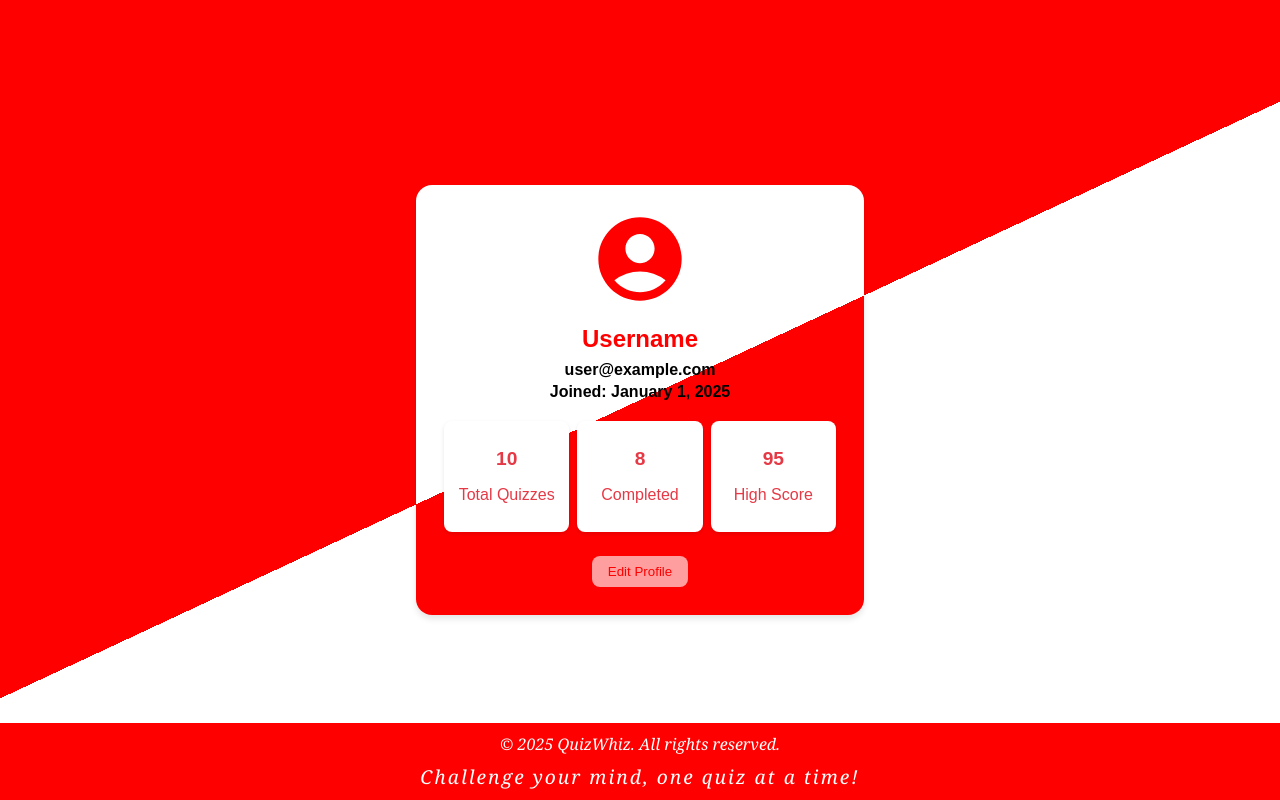
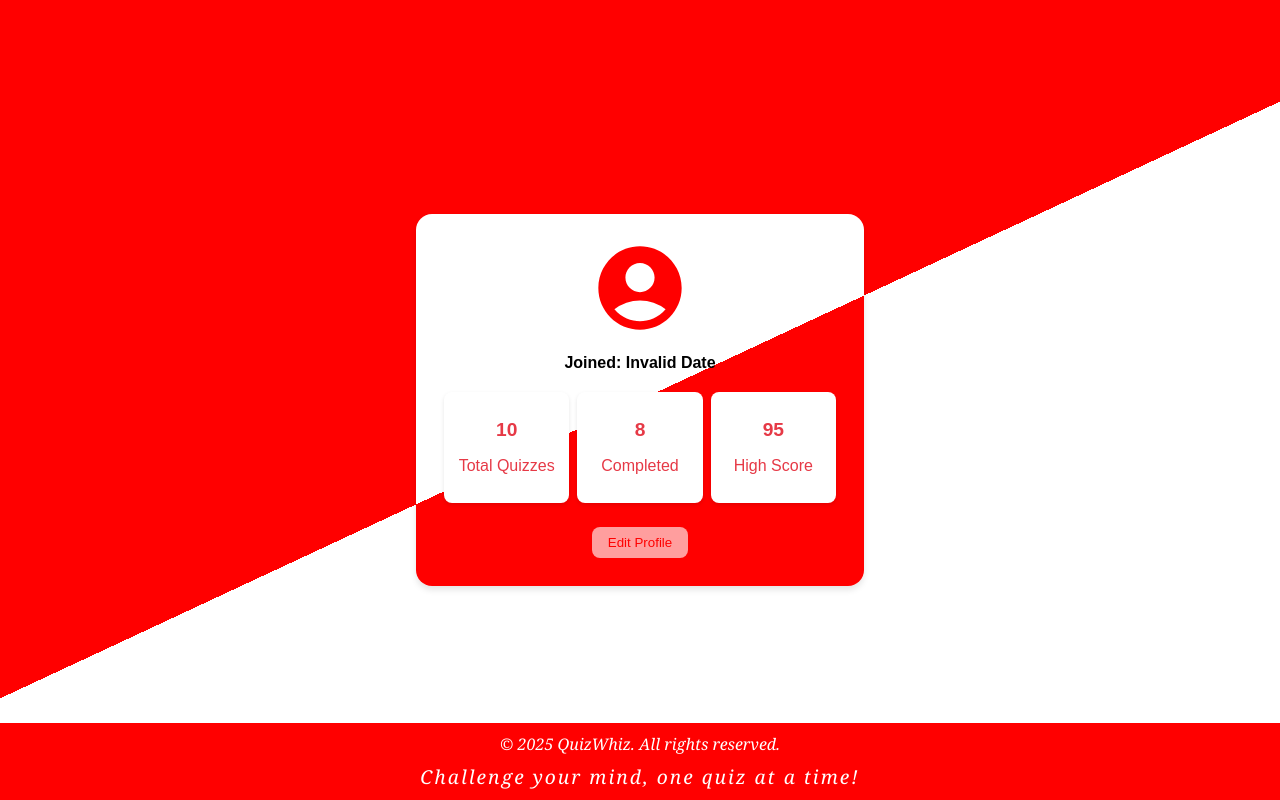
Before and after one commit to AnuragKapoor19/QuizWhiz, a React (Vite) app in the folder frontend/: page /profile in a window 1280 px wide. Built offline with nearby package versions, Linux system fonts and the light colour scheme.

Commit message:
initial commit

```diff
--- a/frontend/src/pages/Profile.jsx
+++ b/frontend/src/pages/Profile.jsx
@@ -1,16 +1,19 @@
 import React from 'react';
 import { MdAccountCircle } from "react-icons/md";
 import Footer from '../components/Footer';
+import { ContextState } from '../ContextApi';
 
 const MyProfilePage = () => {
+    const { user } = ContextState();
+
     return (
         <div className="profile-page">
             <div className="profile-card">
                 <div className="profile-header">
                     <div className="profile-pic"><MdAccountCircle size={100} /></div>
-                    <h1 className="username">Username</h1>
-                    <p className="email">user@example.com</p>
-                    <p className="joined">Joined: January 1, 2025</p>
+                    <h1 className="username">{user.username}</h1>
+                    <p className="email">{user.email}</p>
+                    <p className="joined">Joined: {new Date(user.createdAt).toLocaleDateString()}</p>
                 </div>
                 <div className="profile-stats">
                     <div className="stat">
```
